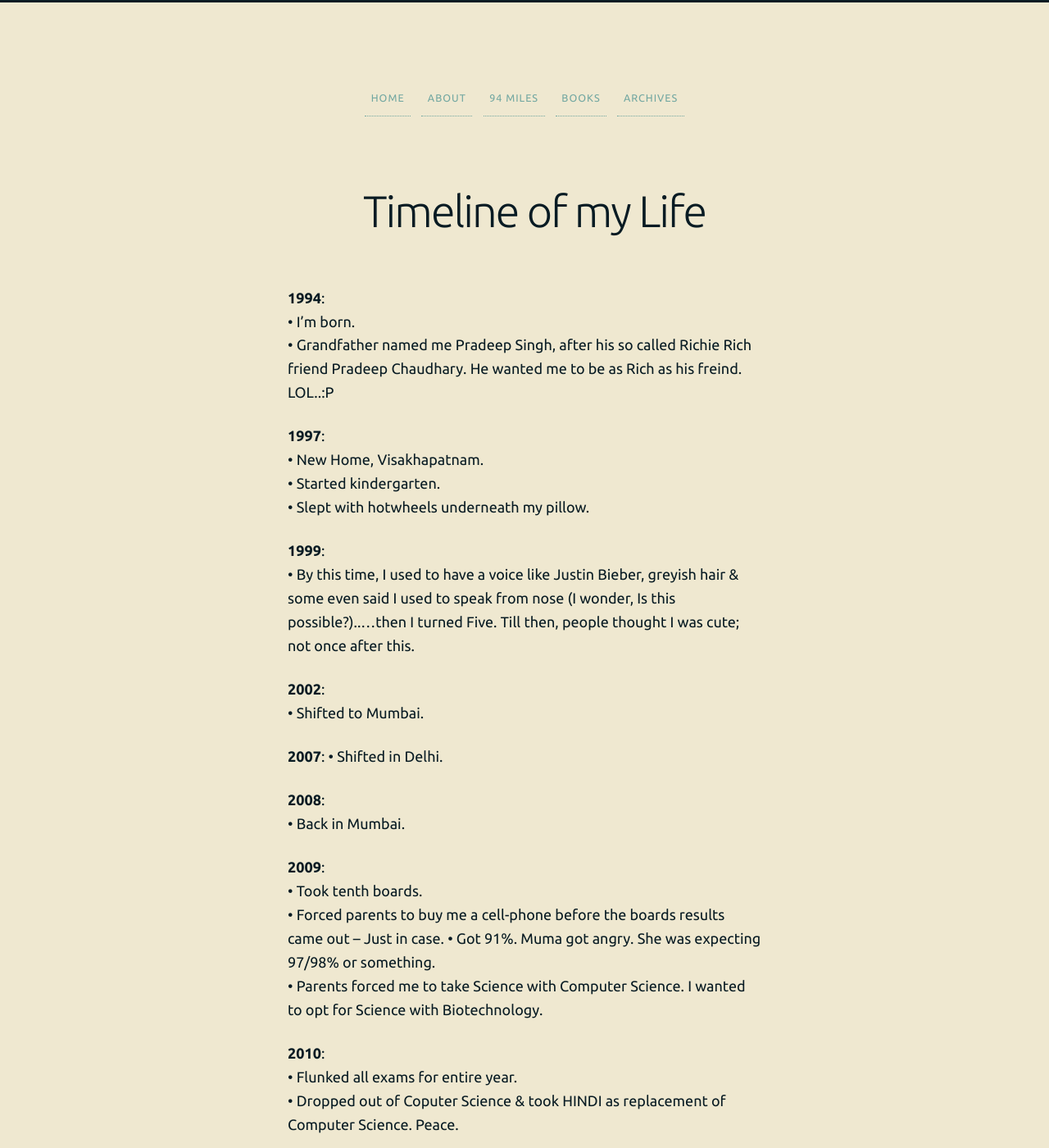
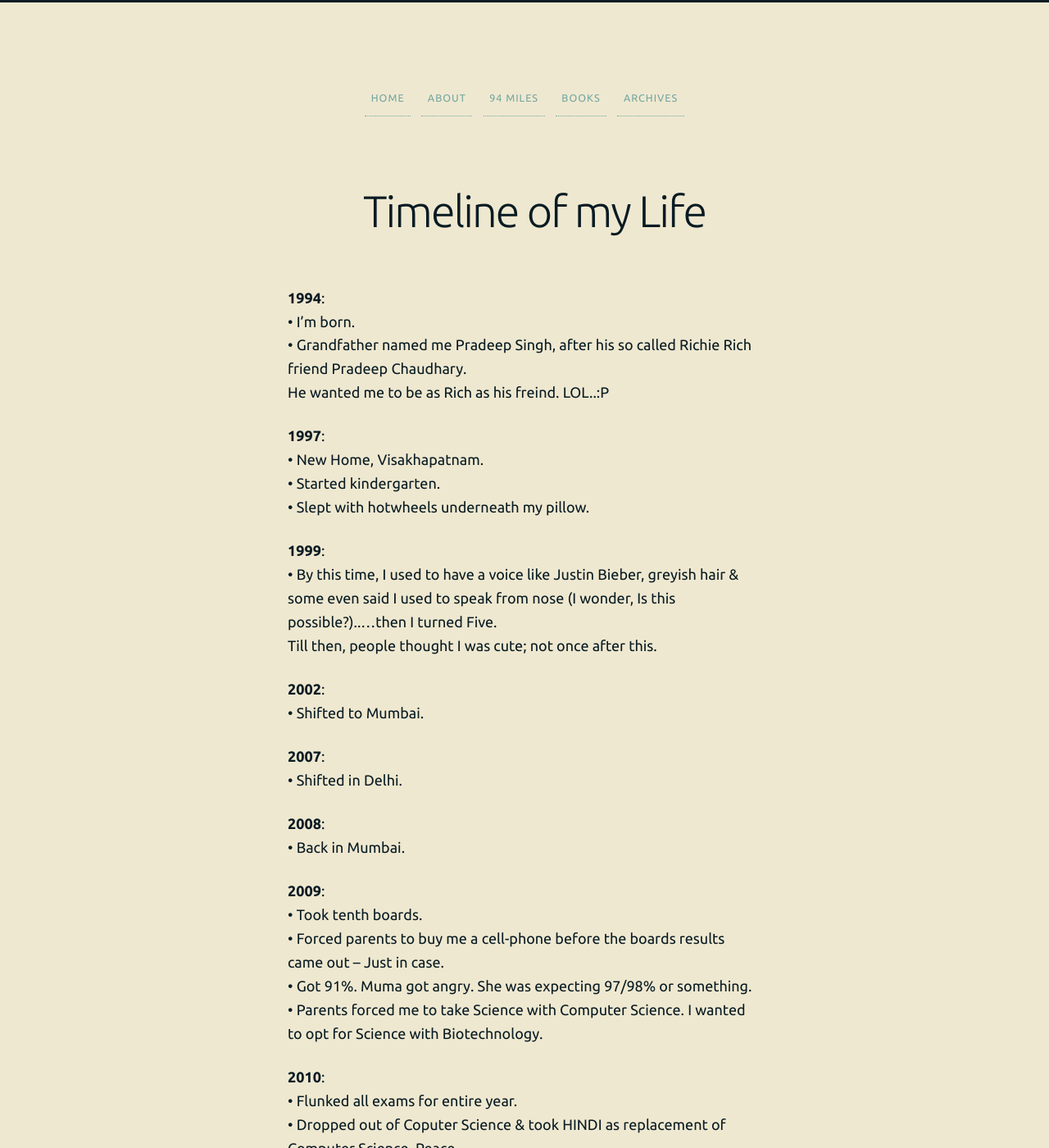
Before and after one commit to 93notes/93notes.github.io, a Jekyll site: the page built from timeline.html, in a window 1280 px wide and 1400 px high. Shown: the whole window at 82% size. Built offline with Jekyll 4.4.1, drawn with Linux system fonts in a browser that asks for light colours; nearby versions of some CDN libraries.

```diff
--- a/timeline.html
+++ b/timeline.html
@@ -21,7 +21,7 @@ slug: timeline
 <p>
 <strong>1994</strong>: </br>
 &bull; I’m born. </br>
-&bull; Grandfather named me Pradeep Singh, after his so called Richie Rich friend Pradeep Chaudhary. He wanted me to be as Rich as his freind. LOL..:P
+&bull; Grandfather named me Pradeep Singh, after his so called Richie Rich friend Pradeep Chaudhary. </br>He wanted me to be as Rich as his freind. LOL..:P
 </p>
 <!-- <p style="text-align:center;">1993 – My parents tried losing me at the Sarojini Nagar&nbsp;market. But I was always very good at finding them.</p>
 <p>1994 – Started kindergarten. Slept with hotwheels underneath my pillow. I used to have a voice like Justin Bieber…then I turned Five.&nbsp;Till then, people thought I was cute; not once &nbsp;after this.</p>
@@ -49,7 +49,7 @@ slug: timeline
 
 <p>
 <strong>1999</strong>: </br>
-&bull; By this time, I used to have a voice like Justin Bieber, greyish hair &amp; some even said I used to speak from nose (I wonder, Is this possible?)..…then I turned Five. Till then, people thought I was cute; not once  after this. </br>
+&bull; By this time, I used to have a voice like Justin Bieber, greyish hair &amp; some even said I used to speak from nose (I wonder, Is this possible?)..…then I turned Five. </br>Till then, people thought I was cute; not once  after this. </br>
 </p>
 
 <p>
@@ -58,7 +58,7 @@ slug: timeline
 </p>
 
 <p>
-<strong> 2007</strong>:
+<strong> 2007</strong>: </br>
 &bull; Shifted in Delhi. </br>
 </p>
 
@@ -70,7 +70,7 @@ slug: timeline
 <p>
 <strong>2009</strong>: </br>
 &bull; Took tenth boards. </br>
-&bull; Forced parents to buy me a cell-phone before the boards results came out – Just in case.
+&bull; Forced parents to buy me a cell-phone before the boards results came out – Just in case. </br>
 &bull; Got 91%. Muma got angry. She was expecting 97/98% or something. </br>
 &bull; Parents forced me to take Science with Computer Science. I wanted to opt for Science with Biotechnology.</br>
 </p>
```
